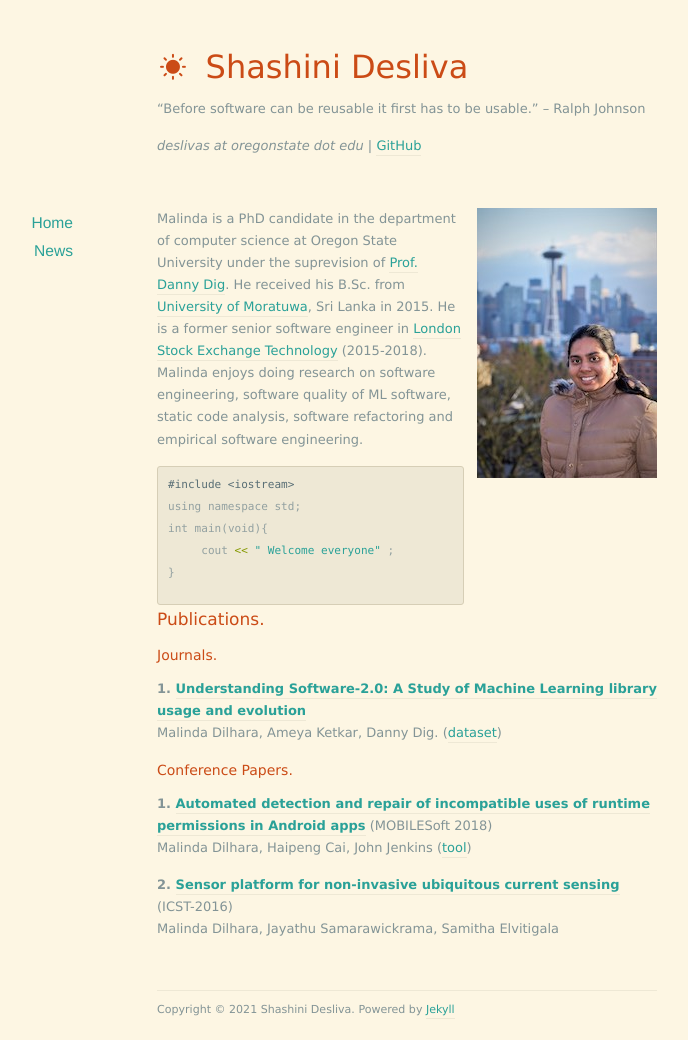
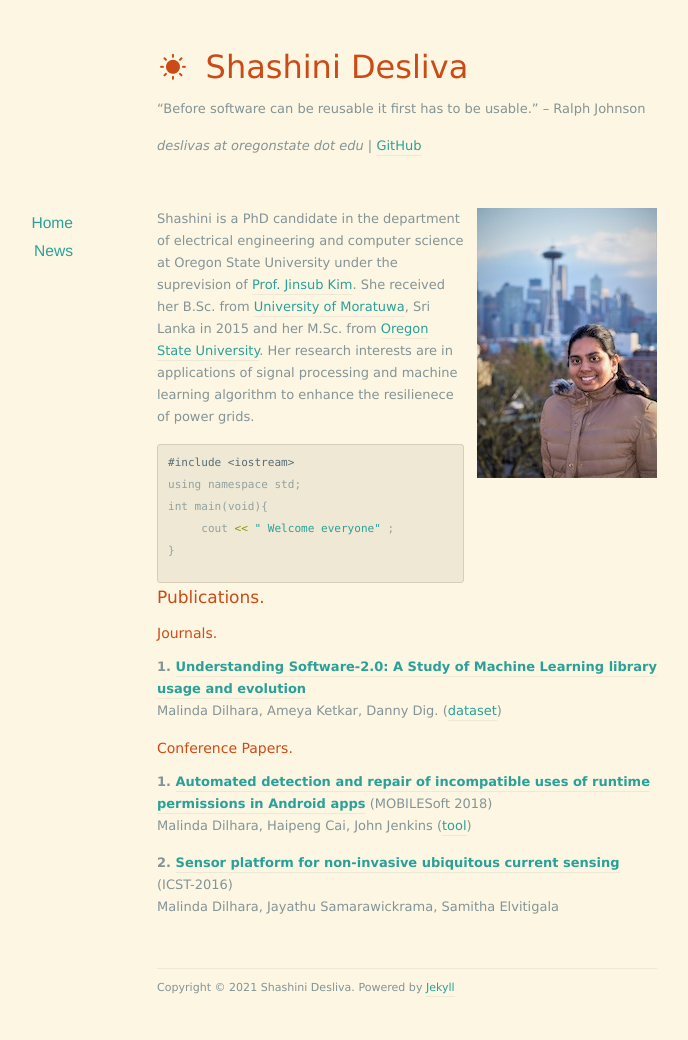
Before and after one commit to shashidesilvas/shashidesilvas.github.io, a Jekyll site: the page built from index.markdown, in a window 1280 px wide. Shown: the whole page, without its empty margins (233-921 px from the left). Built offline with Jekyll 4.4.1, drawn with Linux system fonts in a browser that asks for light colours; nearby versions of some CDN libraries; the list of posts is cut into pages by our own code; after the commit the page ends 1018 px from its top, so only the background shows below that.

Commit message:
Update index.markdown

```diff
--- a/index.markdown
+++ b/index.markdown
@@ -5,7 +5,7 @@ title: About
 
 
 <img src="/images/shakespeare.png" class="right" />
-Malinda is a PhD candidate in the department of computer science at Oregon State University under the suprevision of [Prof. Danny Dig](https://danny.cs.colorado.edu). He received his B.Sc. from [University of Moratuwa](http://www.ent.mrt.ac.lk/web3/), Sri Lanka in 2015. He is a former senior software engineer in [London Stock Exchange Technology](https://www.lseg.com) (2015-2018). Malinda enjoys doing research on software engineering, software quality of ML software, static code analysis, software refactoring and empirical software engineering.
+Shashini is a PhD candidate in the department of electrical engineering and computer science at Oregon State University under the suprevision of [Prof. Jinsub Kim](https://sites.google.com/a/cornell.edu/jinsub-kim/home). She received her B.Sc. from [University of Moratuwa](http://www.ent.mrt.ac.lk/web3/), Sri Lanka in 2015 and her M.Sc. from [Oregon State University](https://eecs.oregonstate.edu/). Her research interests are in applications of signal processing and machine learning algorithm to enhance the resilienece of power grids.
 
 {% highlight ruby %}
 #include <iostream>
```
